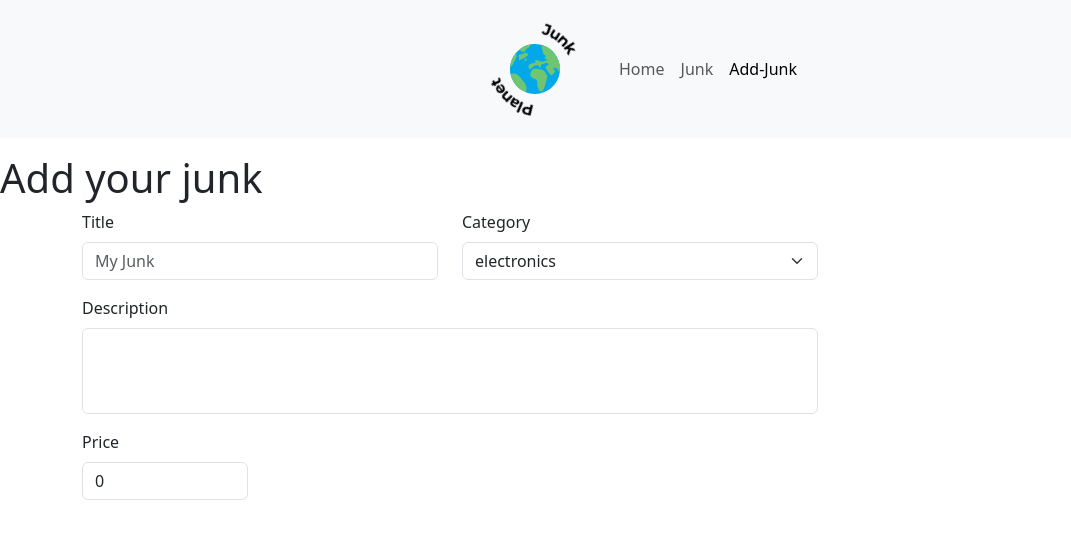
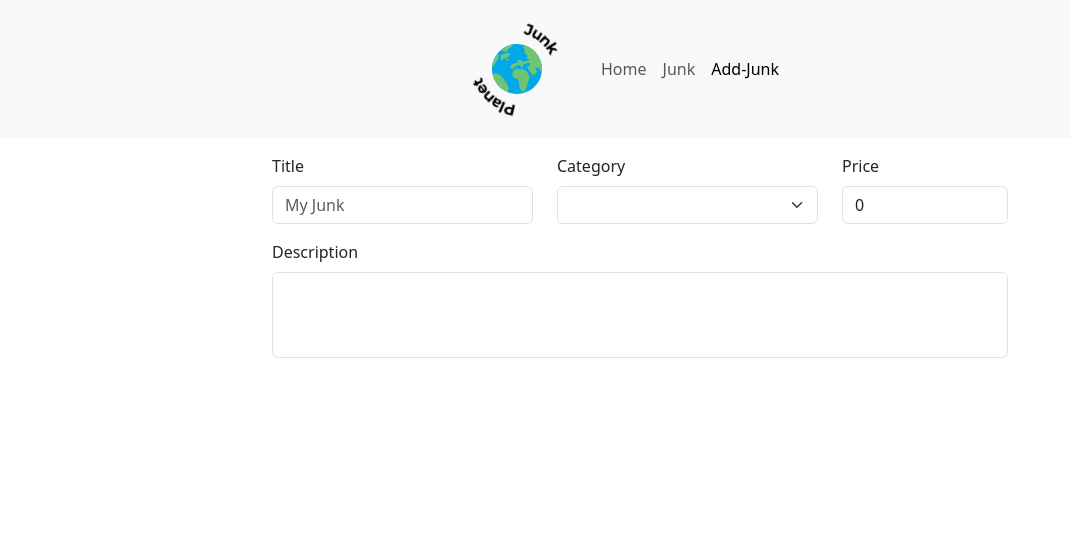
Before and after one commit to DiandreRuiz/fakestore-app, a React (Vite) app: page /add-junk in a window 1280 px wide. Shown: the top 538 px of the page, without its empty margins (0-1071 px from the left). Built offline with nearby package versions, Linux system fonts and the light colour scheme.

Commit message:
Minor navbar fixes & centering of form

```diff
--- a/src/App.jsx
+++ b/src/App.jsx
@@ -4,7 +4,7 @@ import HomePage from "./components/HomePage";
 import NavBar from "./components/NavBar";
 import Products from "./components/Products";
 import ProductDetails from "./components/ProductDetails";
-import AddJunkPage from "./components/AddJunkPage";
+import AddJunkForm from "./components/AddJunkForm";
 
 function App() {
     return (
@@ -14,7 +14,7 @@ function App() {
                 <Route path="/" element={<HomePage />}></Route>
                 <Route path="/products" element={<Products />}></Route>
                 <Route path="/products/:productId" element={<ProductDetails />}></Route>
-                <Route path="/add-junk" element={<AddJunkPage />}></Route>
+                <Route path="/add-junk" element={<AddJunkForm />}></Route>
             </Routes>
         </>
     );
--- a/src/components/AddJunkForm.jsx
+++ b/src/components/AddJunkForm.jsx
@@ -100,19 +100,20 @@ const AddJunkForm = () => {
                 </Alert>
             )}
 
-            <Form onSubmit={handleFormSubmit} noValidate validated={validated}>
-                <Row>
-                    <Col md="4">
+            <Form onSubmit={handleFormSubmit} noValidate validated={validated} className="">
+                <Row className="justify-content-center">
+                    <Col md="3">
                         <Form.Group controlId="formTitle" className="mb-3">
                             <Form.Label>Title</Form.Label>
                             <Form.Control type="text" placeholder="My Junk" name="title" value={formData.title} onChange={handleFieldChange} required />
-                            <Form.Control.Feedback type="invalid">Please enter a Title</Form.Control.Feedback>
+                            <Form.Control.Feedback type="invalid">Please enter a title</Form.Control.Feedback>
                         </Form.Group>
                     </Col>
-                    <Col md="4">
+                    <Col md="3">
                         <Form.Group controlId="formTitle" className="mb-3">
                             <Form.Label>Category</Form.Label>
                             <Form.Select name="category" value={formData.category} onChange={handleFieldChange} required>
+                                <option value=""></option>
                                 <option value="electronics">electronics</option>
                                 <option value="jewelery">jewelery</option>
                                 <option value="mens-clothing">men's clothing</option>
@@ -121,8 +122,15 @@ const AddJunkForm = () => {
                             <Form.Control.Feedback type="invalid">Please select a category</Form.Control.Feedback>
                         </Form.Group>
                     </Col>
+                    <Col md="2">
+                        <Form.Group controlId="formPrice" className="mb-3">
+                            <Form.Label>Price</Form.Label>
+                            <Form.Control type="number" min="0" placeholder="0.00" name="price" value={formData.price} onChange={handleFieldChange} required />
+                            <Form.Control.Feedback type="invalid">Please enter a price</Form.Control.Feedback>
+                        </Form.Group>
+                    </Col>
                 </Row>
-                <Row>
+                <Row className="justify-content-center">
                     <Col md="8">
                         <Form.Group controlId="formDescription" className="mb-3">
                             <Form.Label>Description</Form.Label>
@@ -137,18 +145,12 @@ const AddJunkForm = () => {
                                 onChange={handleFieldChange}
                                 required
                             />
-                            <Form.Control.Feedback type="invalid">Please Enter a Price</Form.Control.Feedback>
+                            <Form.Control.Feedback type="invalid">Please add a description</Form.Control.Feedback>
                         </Form.Group>
                     </Col>
                 </Row>
                 <Row>
-                    <Col md="2">
-                        <Form.Group controlId="formPrice" className="mb-3">
-                            <Form.Label>Price</Form.Label>
-                            <Form.Control type="text" placeholder="$0.00" name="price" value={formData.price} onChange={handleFieldChange} required />
-                            <Form.Control.Feedback type="invalid">Please Enter a Price</Form.Control.Feedback>
-                        </Form.Group>
-                    </Col>
+                    <Col md="4"></Col>
                 </Row>
             </Form>
         </Container>
--- a/src/components/AddJunkPage.jsx
+++ /dev/null
@@ -1,12 +0,0 @@
-import AddJunkForm from "./AddJunkForm";
-
-const AddJunkPage = () => {
-    return (
-        <>
-            <h1>Add your junk</h1>
-            <AddJunkForm />
-        </>
-    );
-};
-
-export default AddJunkPage;
--- a/src/components/NavBar.jsx
+++ b/src/components/NavBar.jsx
@@ -9,9 +9,9 @@ import navStyles from "../styles/NavBar.module.css";
 const NavBar = () => {
     return (
         <Navbar bg="light" variant="light" expand="md" className="p-1 mb-3">
-            <Container className="d-flex justify-content-center">
+            <Container className="d-flex justify-content-center pe-5">
                 <Navbar.Brand href="/" className="brand-logo brandLogo">
-                    <div className={navStyles.logoContainer}>
+                    <div className={`${navStyles.logoContainer} me-0`}>
                         {/* Static center logo */}
                         <img src={BrandEarth} alt="Shirt logo" className={navStyles.logoEarth} />
 
@@ -33,7 +33,6 @@ const NavBar = () => {
                         <Nav.Link as={NavLink} to="/add-junk" className={({ isActive }) => (isActive ? "active" : "")}>
                             Add-Junk
                         </Nav.Link>
-
                     </Nav>
                 </Navbar.Collapse>
             </Container>
```
